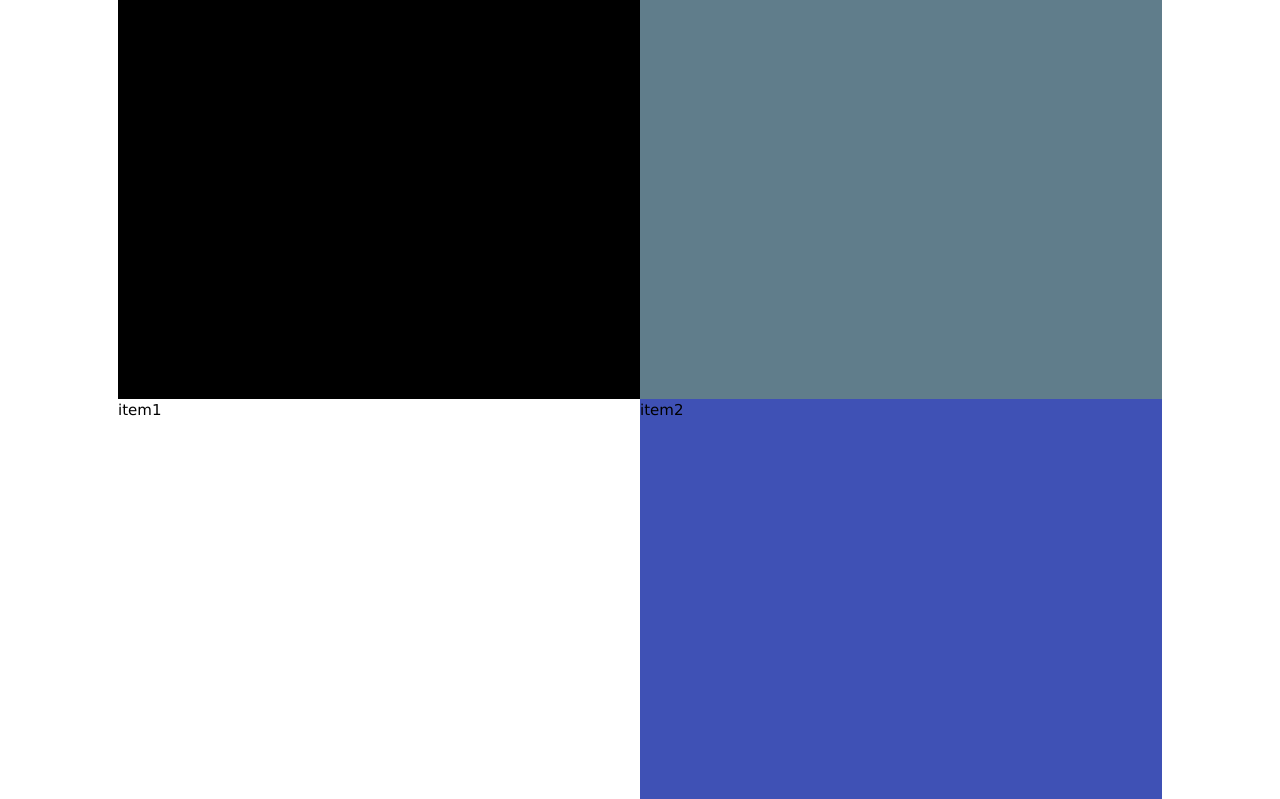
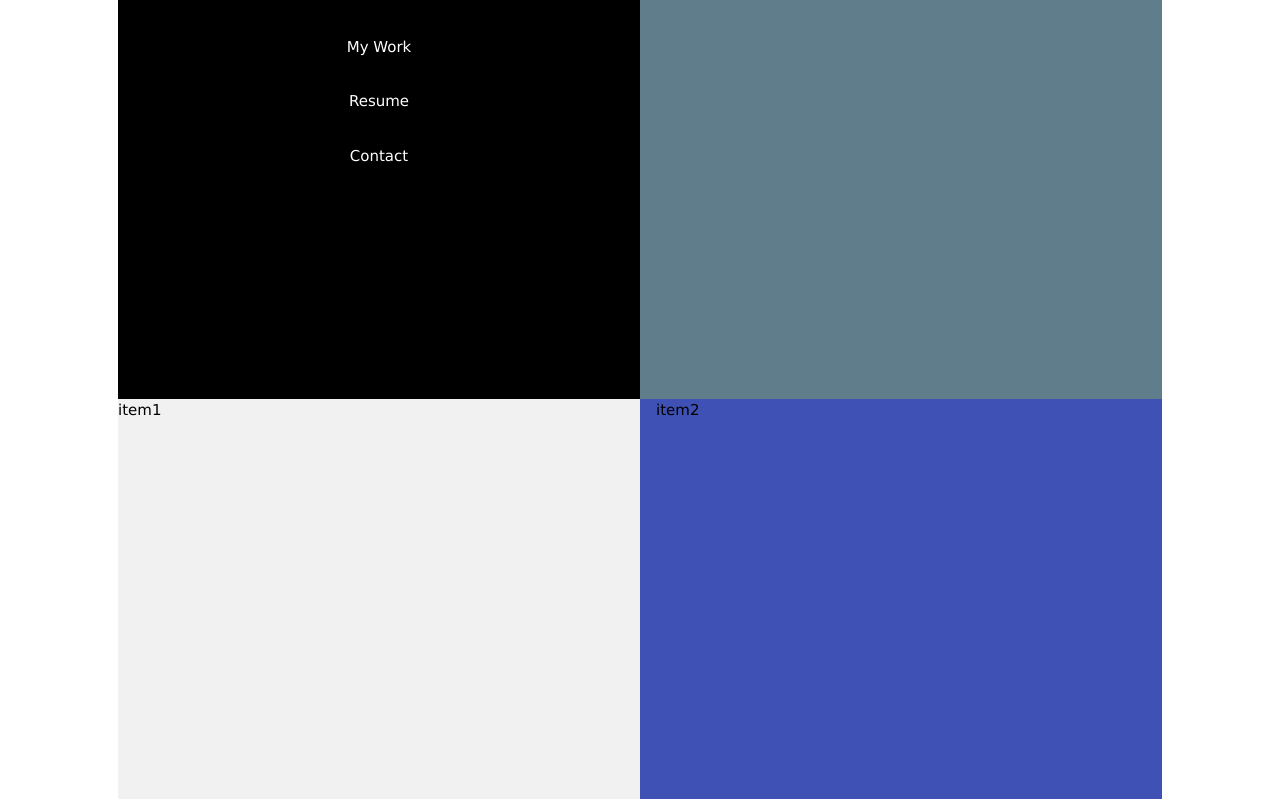
Before and after one commit to git-ritesh/grid-portfolio, a plain HTML site: page index.html in a window 1280 px wide. Shown: the part 301-1100 px from the top of the page. Drawn offline with Linux system fonts and the light colour scheme.

Commit message:
add hover effects to the links

```diff
--- a/style.css
+++ b/style.css
@@ -24,6 +24,10 @@ body {
   grid-template-columns: repeat(2, 1fr);
 }
 
+.item {
+  padding: 0.15px 16px;
+}
+
 .row1 .item1 {
   background-color: black;
   color: white;
@@ -34,6 +38,10 @@ body {
   background-color: #607d8b;
 }
 
+.row2 .item1 {
+  background-color: #f1f1f1;
+  padding: 0;
+}
 
 .row2 .item2 {
   background-color: #3f51b5;
@@ -43,7 +51,11 @@ body {
   background-color: #616161;
 }
 
-.logo {
+.row3 .item2 {
+  background-color: #009688;
+}
+
+.logo, .links {
   padding: 64px 0;
 }
 
@@ -54,10 +66,25 @@ body {
   margin: 10px 0;
 }
 
-.links {
-  /* text-decoration: none; */
+.links a {
+  color: inherit;
+  text-decoration: inherit;
+  display: block;
+  padding: 16px 0;
 }
 
-.links a {
-  text-decoration: inherit;
+.home:hover {
+  background-color: #607d8b;
 }
+
+.mywork:hover {
+  background-color:#009688;
+}
+
+.resume:hover {
+  background-color: #616161;
+}
+
+.contact:hover {
+  background-color: #795548;
+}
```
